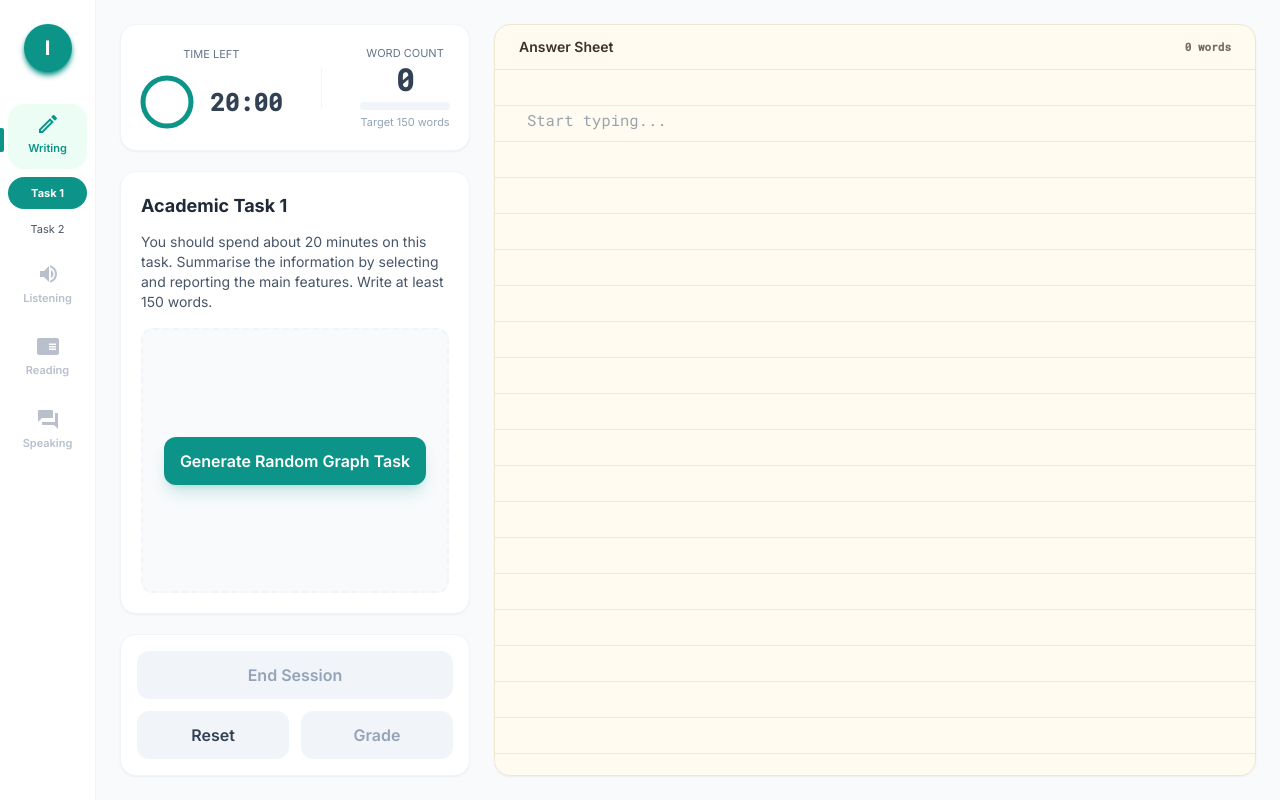
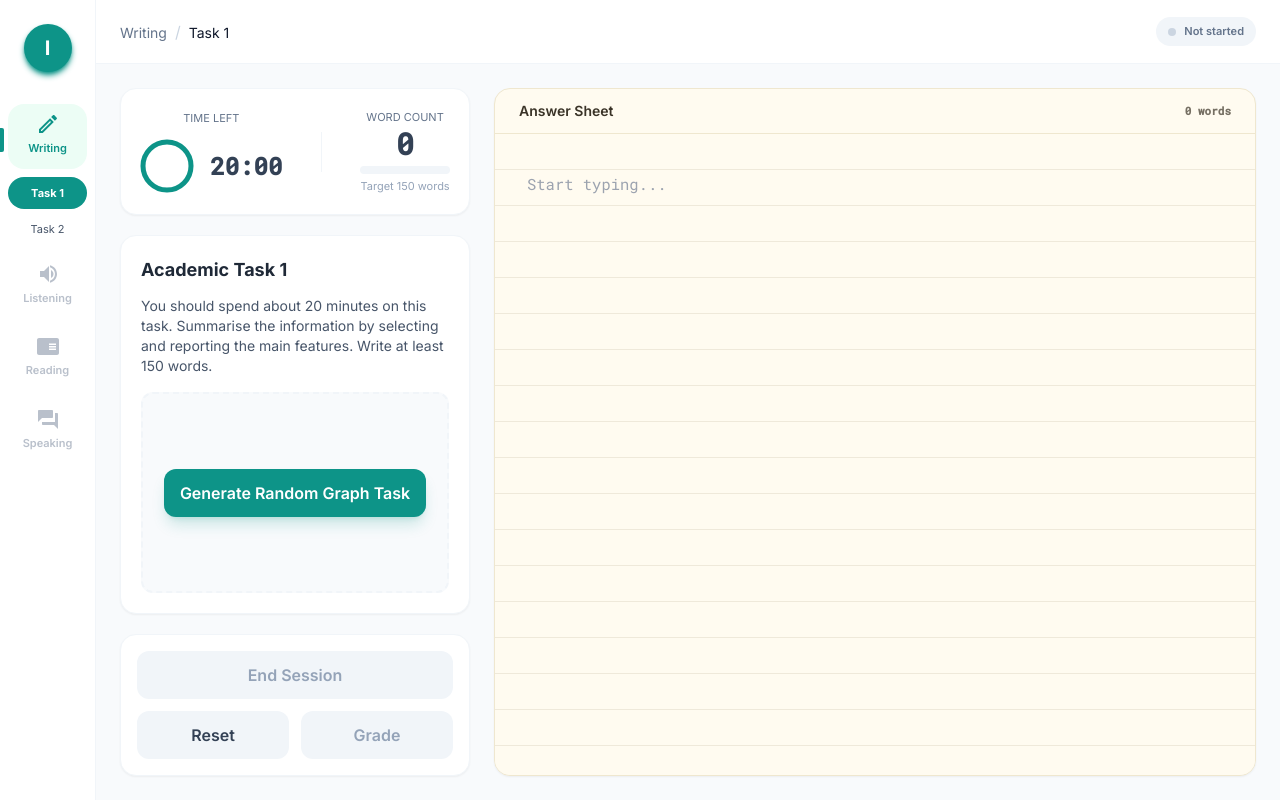
Before and after one commit to raulito1500/ielts-simulator, a React (Create React App) app: page / in a window 1280 px wide. Built offline with nearby package versions, Linux system fonts and the light colour scheme; no server answers.

Commit message:
feature: Adding Header for navigation improvement

```diff
--- a/src/App.jsx
+++ b/src/App.jsx
@@ -1,6 +1,7 @@
-import React, { useState } from 'react';
+import React, { useState, useEffect } from 'react';
 import PlaceholderPage from './components/PlaceholderPage';
 import Sidebar from './components/Sidebar';
+import Header from './components/Header';
 import ListeningFullTest from './modules/ListeningFullTest';
 import WritingTask1 from './modules/WritingTask1';
 import WritingTask2 from './modules/WritingTask2';
@@ -14,13 +15,21 @@ const GEMINI_API_KEY = process.env.REACT_APP_GEMINI_API_KEY;
 
 export default function App() {
     const [activeView, setActiveView] = useState({ main: 'Writing', sub: 'Task 1' });
+    // Only the Writing tasks report a session phase back up today; other
+    // views have no such concept yet, so the header simply shows no status
+    // chip for them (see Header.jsx: phase=null renders nothing extra).
+    const [writingPhase, setWritingPhase] = useState('idle');
+
+    useEffect(() => {
+        setWritingPhase('idle');
+    }, [activeView.main, activeView.sub]);
 
     const renderActiveView = () => {
         if (activeView.main === 'Writing' && activeView.sub === 'Task 1') {
-            return <WritingTask1 apiKey={GEMINI_API_KEY} />;
+            return <WritingTask1 apiKey={GEMINI_API_KEY} onPhaseChange={setWritingPhase} />;
         }
         if (activeView.main === 'Writing' && activeView.sub === 'Task 2') {
-            return <WritingTask2 apiKey={GEMINI_API_KEY} />;
+            return <WritingTask2 apiKey={GEMINI_API_KEY} onPhaseChange={setWritingPhase} />;
         }
         if (activeView.main === 'Listening' && activeView.sub === 'Full Test') {
             return <ListeningFullTest apiKey={GEMINI_API_KEY} />;
@@ -33,8 +42,15 @@ export default function App() {
         <div className="flex h-screen bg-slate-50 text-gray-800">
             <Sidebar activeView={activeView} setActiveView={setActiveView} />
 
-            <main className="w-full p-6 flex gap-6 overflow-y-auto bg-slate-50">
-                {renderActiveView()}
+            <main className="w-full flex flex-col overflow-y-auto bg-slate-50">
+                <Header
+                    main={activeView.main}
+                    sub={activeView.sub}
+                    phase={activeView.main === 'Writing' ? writingPhase : null}
+                />
+                <div className="flex-1 min-h-0 flex gap-6 p-6">
+                    {renderActiveView()}
+                </div>
             </main>
         </div>
     );
--- /dev/null
+++ b/src/components/Header.jsx
@@ -0,0 +1,29 @@
+import React from 'react';
+
+const STATUS_BY_PHASE = {
+    idle: { label: 'Not started', dot: 'bg-slate-300' },
+    writing: { label: 'Session in progress', dot: 'bg-green-500' },
+    ended: { label: 'Session ended', dot: 'bg-red-500' },
+    graded: { label: 'Graded', dot: 'bg-red-500' },
+};
+
+const Header = ({ main, sub, phase }) => {
+    const status = phase ? (STATUS_BY_PHASE[phase] || STATUS_BY_PHASE.idle) : null;
+    return (
+        <header className="h-16 flex-shrink-0 flex items-center bg-white border-b border-slate-100 px-6">
+            <div className="flex items-baseline gap-2">
+                <span className="text-sm font-normal text-slate-500">{main}</span>
+                <span className="text-slate-300">/</span>
+                <span className="text-sm font-normal text-slate-900">{sub}</span>
+            </div>
+            {status && (
+                <div className="ml-auto flex items-center gap-2 px-3 py-1.5 rounded-full bg-slate-100 text-xs font-semibold text-slate-500">
+                    <span className={`w-2 h-2 rounded-full ${status.dot}`} />
+                    {status.label}
+                </div>
+            )}
+        </header>
+    );
+};
+
+export default Header;
--- /dev/null
+++ b/src/components/writing/ActionGrid.jsx
@@ -0,0 +1,61 @@
+import React from 'react';
+import { ICONS } from '../../constants/navigation';
+
+const ActionGrid = ({
+    isTimeUp,
+    endSessionDisabled,
+    onEndSession,
+    onReset,
+    onGrade,
+    isGrading,
+    gradeDisabled,
+    hasScore,
+    onCopy,
+    showCopyMessage,
+    showPdfButton,
+    onDownloadPdf,
+}) => {
+    return (
+        <div className="bg-white p-4 rounded-2xl border border-slate-100 grid grid-cols-2 gap-3 shadow-sm">
+            {!isTimeUp && (
+                <button
+                    disabled={endSessionDisabled}
+                    onClick={onEndSession}
+                    className="col-span-2 w-full px-4 py-3 bg-red-100 text-red-700 font-semibold rounded-xl hover:bg-red-200 disabled:bg-slate-100 disabled:text-slate-400 disabled:cursor-not-allowed"
+                >
+                    End Session
+                </button>
+            )}
+            <button onClick={onReset} className="w-full px-4 py-3 bg-slate-100 text-slate-700 font-semibold rounded-xl hover:bg-slate-200">
+                Reset
+            </button>
+            <button
+                onClick={onGrade}
+                disabled={gradeDisabled}
+                className="w-full px-4 py-3 bg-green-600 text-white font-semibold rounded-xl hover:bg-green-700 disabled:bg-slate-100 disabled:text-slate-400 disabled:cursor-not-allowed flex items-center justify-center"
+            >
+                {isGrading && <div className="w-5 h-5 border-2 border-white border-t-transparent rounded-full animate-spin mr-2"></div>}
+                {isGrading ? 'Grading...' : 'Grade'}
+            </button>
+            {hasScore && (
+                <>
+                    <div className="col-span-2 border-t my-2"></div>
+                    <button
+                        onClick={onCopy}
+                        className={`relative w-full p-3 bg-primary-100 text-primary-700 font-semibold rounded-xl hover:bg-primary-200 flex items-center justify-center gap-2 ${showPdfButton ? '' : 'col-span-2'}`}
+                    >
+                        <ICONS.COPY className="w-5 h-5" /> Copy Text
+                        {showCopyMessage && <span className="absolute -top-8 bg-slate-800 text-white text-xs px-2 py-1 rounded">Copied!</span>}
+                    </button>
+                    {showPdfButton && (
+                        <button onClick={onDownloadPdf} className="w-full p-3 bg-primary-100 text-primary-700 font-semibold rounded-xl hover:bg-primary-200 flex items-center justify-center gap-2">
+                            <ICONS.DOWNLOAD className="w-5 h-5" /> PDF Report
+                        </button>
+                    )}
+                </>
+            )}
+        </div>
+    );
+};
+
+export default ActionGrid;
--- a/src/modules/WritingTask1.jsx
+++ b/src/modules/WritingTask1.jsx
@@ -1,5 +1,4 @@
 import React, { useState, useEffect, useRef, useCallback } from 'react';
-import { ICONS } from '../constants/navigation';
 import { gradeWritingTask1Api, generateGraphTaskApi } from '../api/gemini';
 import loadScript from '../utils/loadScript';
 import formatTime from '../utils/formatTime';
@@ -10,8 +9,9 @@ import ConfirmationModal from '../components/modals/ConfirmationModal';
 import ErrorModal from '../components/modals/ErrorModal';
 import StatCard from '../components/writing/StatCard';
 import AnswerSheet from '../components/writing/AnswerSheet';
+import ActionGrid from '../components/writing/ActionGrid';
 
-const WritingTask1 = ({ apiKey }) => {
+const WritingTask1 = ({ apiKey, onPhaseChange }) => {
     const [text, setText] = useState('');
     const [wordCount, setWordCount] = useState(0);
     const [isTimeUp, setIsTimeUp] = useState(false);
@@ -266,6 +266,12 @@ const WritingTask1 = ({ apiKey }) => {
         return (Math.round(avg * 2) / 2).toFixed(1);
     };
 
+    const phase = score ? 'graded' : isTimeUp ? 'ended' : timerActive ? 'writing' : 'idle';
+
+    useEffect(() => {
+        onPhaseChange?.(phase);
+    }, [phase, onPhaseChange]);
+
     return (
         <>
             <div className="w-[30%] min-w-[350px] flex flex-col gap-5">
@@ -289,18 +295,20 @@ const WritingTask1 = ({ apiKey }) => {
                         {timerActive && !imageUrl && <p className="text-slate-500 text-center">Writing session started with your own material.</p>}
                     </div>
                 </div>
-                <div className="bg-white p-4 rounded-2xl border border-slate-100 grid grid-cols-2 gap-3 shadow-sm">
-                    {!isTimeUp && <button disabled={!timerActive} onClick={() => setShowConfirmModal(true)} className="col-span-2 w-full px-4 py-3 bg-red-100 text-red-700 font-semibold rounded-xl hover:bg-red-200 disabled:bg-slate-100 disabled:text-slate-400 disabled:cursor-not-allowed">End Session</button>}
-                    <button onClick={handleReset} className="w-full px-4 py-3 bg-slate-100 text-slate-700 font-semibold rounded-xl hover:bg-slate-200">Reset</button>
-                    <button onClick={handleGrade} disabled={!isTimeUp || !text.trim() || gradeButtonClicked} className="w-full px-4 py-3 bg-green-600 text-white font-semibold rounded-xl hover:bg-green-700 disabled:bg-slate-100 disabled:text-slate-400 disabled:cursor-not-allowed flex items-center justify-center"> {isGrading && <div className="w-5 h-5 border-2 border-white border-t-transparent rounded-full animate-spin mr-2"></div>} {isGrading ? 'Grading...' : 'Grade'} </button>
-                    {score && (
-                        <>
-                            <div className="col-span-2 border-t my-2"></div>
-                            <button onClick={handleCopy} className="relative w-full p-3 bg-primary-100 text-primary-700 font-semibold rounded-xl hover:bg-primary-200 flex items-center justify-center gap-2"> <ICONS.COPY className="w-5 h-5" /> Copy Text {showCopyMessage && <span className="absolute -top-8 bg-slate-800 text-white text-xs px-2 py-1 rounded">Copied!</span>} </button>
-                            <button onClick={handleDownloadPdf} className="w-full p-3 bg-primary-100 text-primary-700 font-semibold rounded-xl hover:bg-primary-200 flex items-center justify-center gap-2"> <ICONS.DOWNLOAD className="w-5 h-5" /> PDF Report </button>
-                        </>
-                    )}
-                </div>
+                <ActionGrid
+                    isTimeUp={isTimeUp}
+                    endSessionDisabled={!timerActive}
+                    onEndSession={() => setShowConfirmModal(true)}
+                    onReset={handleReset}
+                    onGrade={handleGrade}
+                    isGrading={isGrading}
+                    gradeDisabled={!isTimeUp || !text.trim() || gradeButtonClicked}
+                    hasScore={!!score}
+                    onCopy={handleCopy}
+                    showCopyMessage={showCopyMessage}
+                    showPdfButton
+                    onDownloadPdf={handleDownloadPdf}
+                />
             </div>
             <AnswerSheet
                 ref={writingSheetRef}
--- a/src/modules/WritingTask2.jsx
+++ b/src/modules/WritingTask2.jsx
@@ -1,5 +1,4 @@
 import React, { useState, useEffect, useRef, useCallback } from 'react';
-import { ICONS } from '../constants/navigation';
 import { gradeWritingTask2Api } from '../api/gemini';
 import useIeltsTimer from '../hooks/useIeltsTimer';
 import FeedbackModal from '../components/modals/FeedbackModal';
@@ -7,8 +6,9 @@ import ConfirmationModal from '../components/modals/ConfirmationModal';
 import ErrorModal from '../components/modals/ErrorModal';
 import StatCard from '../components/writing/StatCard';
 import AnswerSheet from '../components/writing/AnswerSheet';
+import ActionGrid from '../components/writing/ActionGrid';
 
-const WritingTask2 = ({ apiKey }) => {
+const WritingTask2 = ({ apiKey, onPhaseChange }) => {
     const [text, setText] = useState('');
     const [wordCount, setWordCount] = useState(0);
     const [isTimeUp, setIsTimeUp] = useState(false);
@@ -98,6 +98,12 @@ const WritingTask2 = ({ apiKey }) => {
         return (Math.round(avg * 2) / 2).toFixed(1);
     };
 
+    const phase = score ? 'graded' : isTimeUp ? 'ended' : timerActive ? 'writing' : 'idle';
+
+    useEffect(() => {
+        onPhaseChange?.(phase);
+    }, [phase, onPhaseChange]);
+
     return (
         <>
             <div className="w-[30%] min-w-[350px] flex flex-col gap-5">
@@ -122,17 +128,19 @@ const WritingTask2 = ({ apiKey }) => {
                         )}
                     </div>
                 </div>
-                <div className="bg-white p-4 rounded-2xl border border-slate-100 grid grid-cols-2 gap-3 shadow-sm">
-                    {!isTimeUp && <button disabled={!timerActive} onClick={() => setShowConfirmModal(true)} className="col-span-2 w-full px-4 py-3 bg-red-100 text-red-700 font-semibold rounded-xl hover:bg-red-200 disabled:bg-slate-100 disabled:text-slate-400 disabled:cursor-not-allowed">End Session</button>}
-                    <button onClick={handleReset} className="w-full px-4 py-3 bg-slate-100 text-slate-700 font-semibold rounded-xl hover:bg-slate-200">Reset</button>
-                    <button onClick={handleGrade} disabled={!isTimeUp || !text.trim() || gradeButtonClicked} className="w-full px-4 py-3 bg-green-600 text-white font-semibold rounded-xl hover:bg-green-700 disabled:bg-slate-100 disabled:text-slate-400 disabled:cursor-not-allowed flex items-center justify-center"> {isGrading && <div className="w-5 h-5 border-2 border-white border-t-transparent rounded-full animate-spin mr-2"></div>} {isGrading ? 'Grading...' : 'Grade'} </button>
-                    {score && (
-                        <>
-                            <div className="col-span-2 border-t my-2"></div>
-                            <button onClick={handleCopy} className="relative w-full p-3 bg-primary-100 text-primary-700 font-semibold rounded-xl hover:bg-primary-200 flex items-center justify-center gap-2"> <ICONS.COPY className="w-5 h-5"/> Copy Text {showCopyMessage && <span className="absolute -top-8 bg-slate-800 text-white text-xs px-2 py-1 rounded">Copied!</span>} </button>
-                        </>
-                    )}
-                </div>
+                <ActionGrid
+                    isTimeUp={isTimeUp}
+                    endSessionDisabled={!timerActive}
+                    onEndSession={() => setShowConfirmModal(true)}
+                    onReset={handleReset}
+                    onGrade={handleGrade}
+                    isGrading={isGrading}
+                    gradeDisabled={!isTimeUp || !text.trim() || gradeButtonClicked}
+                    hasScore={!!score}
+                    onCopy={handleCopy}
+                    showCopyMessage={showCopyMessage}
+                    showPdfButton={false}
+                />
             </div>
             <AnswerSheet
                 ref={writingSheetRef}
```
